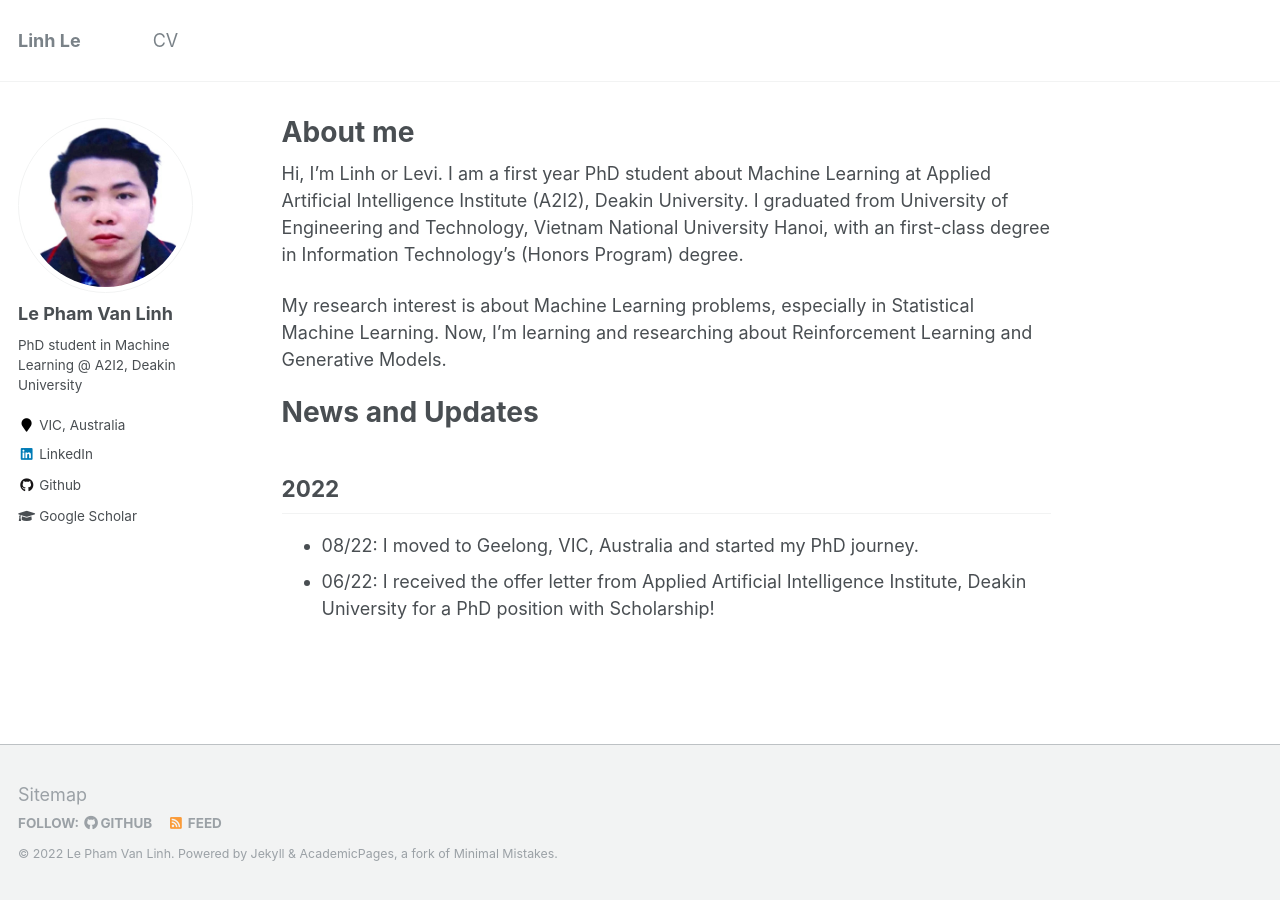
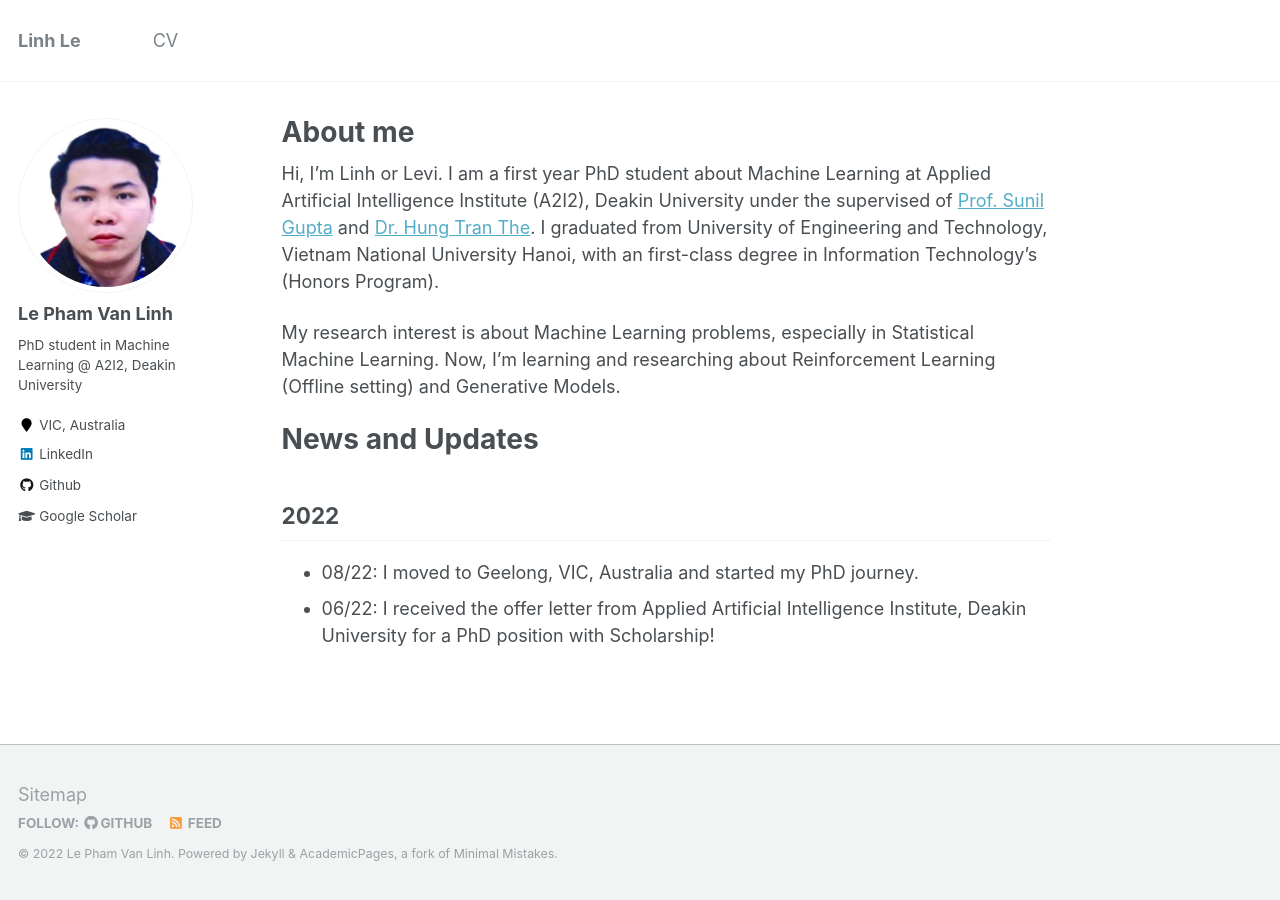
Before and after one commit to linhlpv/linhlpv.github.io, a Jekyll site: the page built from _pages/about.md, in a window 1280 px wide. Built offline with Jekyll 4.4.1, drawn with Linux system fonts in a browser that asks for light colours.

Commit message:
update about

```diff
--- a/_pages/about.md
+++ b/_pages/about.md
@@ -8,9 +8,9 @@ redirect_from:
   # - /about.html
 ---
 
-Hi, I'm Linh or Levi. I am a first year PhD student about Machine Learning at Applied Artificial Intelligence Institute (A2I2), Deakin University. I graduated from University of Engineering and Technology, Vietnam National University Hanoi, with an first-class degree in Information Technology's (Honors Program) degree.
+Hi, I'm Linh or Levi. I am a first year PhD student about Machine Learning at Applied Artificial Intelligence Institute (A2I2), Deakin University under the supervised of [Prof. Sunil Gupta](https://personal-sites.deakin.edu.au/~sunilg/) and [Dr. Hung Tran The](https://scholar.google.com.au/citations?user=um-FS-gAAAAJ&hl=en). I graduated from University of Engineering and Technology, Vietnam National University Hanoi, with an first-class degree in Information Technology's (Honors Program).
 
-My research interest is about Machine Learning problems, especially in Statistical Machine Learning. Now, I'm learning and researching about Reinforcement Learning and Generative Models.
+My research interest is about Machine Learning problems, especially in Statistical Machine Learning. Now, I'm learning and researching about Reinforcement Learning (Offline setting) and Generative Models.
 
 News and Updates
 ======
```
